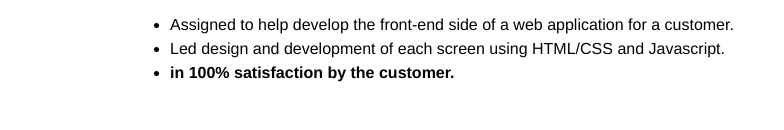
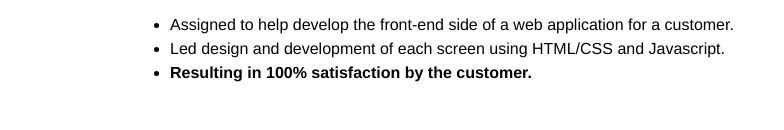
Before and after one commit to gabagustin125/GabrielAgustin.github.io, a plain HTML site: page index.html in a window 1280 px wide. Shown: the part 1057-1187 px from the top of the page, without its empty margins (287-1071 px from the left). Drawn offline with Linux system fonts and the light colour scheme.

Commit message:
Update index.html

```diff
--- a/index.html
+++ b/index.html
@@ -200,7 +200,7 @@
             <ul>
                <li>Assigned to help develop the front-end side of a web application for a customer.</li>
                <li>Led design and development of each screen using HTML/CSS and Javascript.</li>
-               <li><strong>in 100% satisfaction by the customer.</strong> </li>
+               <li><strong>Resulting in 100% satisfaction by the customer.</strong> </li>
             </ul>
          </dd>
 
```
